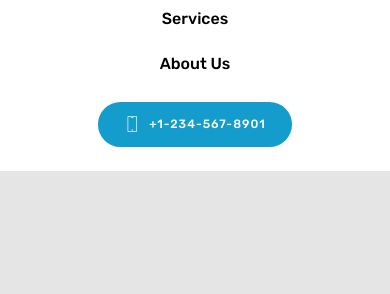
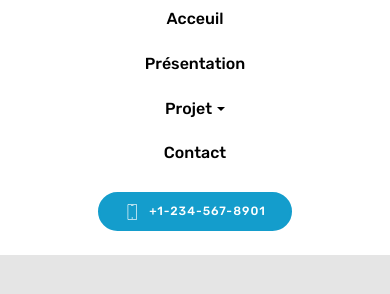
Before and after one commit to DesmarMartin/testportfolio, a plain HTML site: page page2.html in a window 390 px wide. Both pictures are taken after a click on the button "Toggle navigation". Shown: the part 72-366 px from the top of the page. Drawn offline with Linux system fonts and the light colour scheme; files whose address does not match are found by name.

```diff
--- a/index.html
+++ b/index.html
@@ -46,19 +46,17 @@
             </div>
         </div>
         <div class="collapse navbar-collapse" id="navbarSupportedContent">
-            <ul class="navbar-nav nav-dropdown" data-app-modern-menu="true">
+            <ul class="navbar-nav nav-dropdown" data-app-modern-menu="true"><li class="nav-item">
+                    <a class="nav-link link text-black display-4" href="index.html">
+                        Acceuil</a>
+                </li><li class="nav-item dropdown"><a class="nav-link link text-black display-4" href="page3.html" aria-expanded="true">
+                        Présentation</a></li><li class="nav-item dropdown open"><a class="nav-link link text-black dropdown-toggle display-4" href="page2.html" data-toggle="dropdown-submenu" aria-expanded="true">
+                        Projet</a><div class="dropdown-menu"><a class="text-black dropdown-item display-4" href="page2.html">Design</a><a class="text-black dropdown-item display-4" href="page2.html" aria-expanded="true">Illustration</a><a class="text-black dropdown-item display-4" href="page2.html" aria-expanded="false">Motion Design</a></div></li>
                 <li class="nav-item">
-                    <a class="nav-link link text-black display-4" href="https://mobirise.co">
-                        Services
-                    </a>
-                </li>
-                <li class="nav-item">
-                    <a class="nav-link link text-black display-4" href="https://mobirise.co">
-                        About Us
-                    </a>
-                </li>
-            </ul>
-            <div class="navbar-buttons mbr-section-btn"><a class="btn btn-sm btn-primary display-5" href="tel:+1-234-567-8901">
+                    <a class="nav-link link text-black display-4" href="page.html">
+                        Contact</a>
+                </li></ul>
+            <div class="navbar-buttons mbr-section-btn"><a class="btn btn-sm btn-primary display-4" href="tel:+1-234-567-8901">
                     <span class="btn-icon mbri-mobile mbr-iconfont mbr-iconfont-btn">
                     </span>
                     +1-234-567-8901
@@ -68,7 +66,7 @@
 </section>
 
 
-  <section class="engine"><a href="https://mobirise.info/w">free html5 templates</a></section><script src="assets/web/assets/jquery/jquery.min.js"></script>
+  <section class="engine"><a href="https://mobirise.info/z">best free css templates</a></section><script src="assets/web/assets/jquery/jquery.min.js"></script>
   <script src="assets/popper/popper.min.js"></script>
   <script src="assets/tether/tether.min.js"></script>
   <script src="assets/bootstrap/js/bootstrap.min.js"></script>
--- a/page2.html
+++ b/page2.html
@@ -46,19 +46,17 @@
             </div>
         </div>
         <div class="collapse navbar-collapse" id="navbarSupportedContent">
-            <ul class="navbar-nav nav-dropdown" data-app-modern-menu="true">
+            <ul class="navbar-nav nav-dropdown" data-app-modern-menu="true"><li class="nav-item">
+                    <a class="nav-link link text-black display-4" href="index.html">
+                        Acceuil</a>
+                </li><li class="nav-item dropdown"><a class="nav-link link text-black display-4" href="page3.html" aria-expanded="true">
+                        Présentation</a></li><li class="nav-item dropdown open"><a class="nav-link link text-black dropdown-toggle display-4" href="page2.html" data-toggle="dropdown-submenu" aria-expanded="true">
+                        Projet</a><div class="dropdown-menu"><a class="text-black dropdown-item display-4" href="page2.html">Design</a><a class="text-black dropdown-item display-4" href="page2.html" aria-expanded="true">Illustration</a><a class="text-black dropdown-item display-4" href="page2.html" aria-expanded="false">Motion Design</a></div></li>
                 <li class="nav-item">
-                    <a class="nav-link link text-black display-4" href="https://mobirise.co">
-                        Services
-                    </a>
-                </li>
-                <li class="nav-item">
-                    <a class="nav-link link text-black display-4" href="https://mobirise.co">
-                        About Us
-                    </a>
-                </li>
-            </ul>
-            <div class="navbar-buttons mbr-section-btn"><a class="btn btn-sm btn-primary display-5" href="tel:+1-234-567-8901">
+                    <a class="nav-link link text-black display-4" href="page.html">
+                        Contact</a>
+                </li></ul>
+            <div class="navbar-buttons mbr-section-btn"><a class="btn btn-sm btn-primary display-4" href="tel:+1-234-567-8901">
                     <span class="btn-icon mbri-mobile mbr-iconfont mbr-iconfont-btn">
                     </span>
                     +1-234-567-8901
@@ -68,7 +66,7 @@
 </section>
 
 
-  <section class="engine"><a href="https://mobirise.info/h">create a web page</a></section><script src="assets/web/assets/jquery/jquery.min.js"></script>
+  <section class="engine"><a href="https://mobirise.info/m">free web design templates</a></section><script src="assets/web/assets/jquery/jquery.min.js"></script>
   <script src="assets/popper/popper.min.js"></script>
   <script src="assets/tether/tether.min.js"></script>
   <script src="assets/bootstrap/js/bootstrap.min.js"></script>
```
Also changed, not shown: page.html (+11 -17 lines), page3.html (+17 -4 lines), 1 other file.
